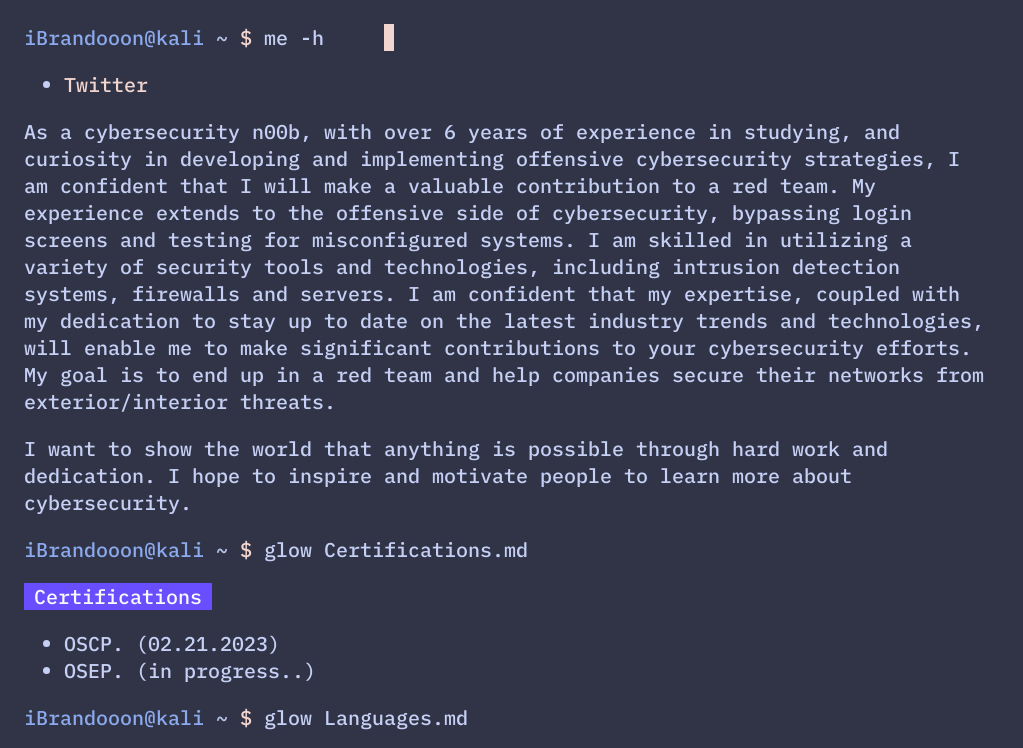
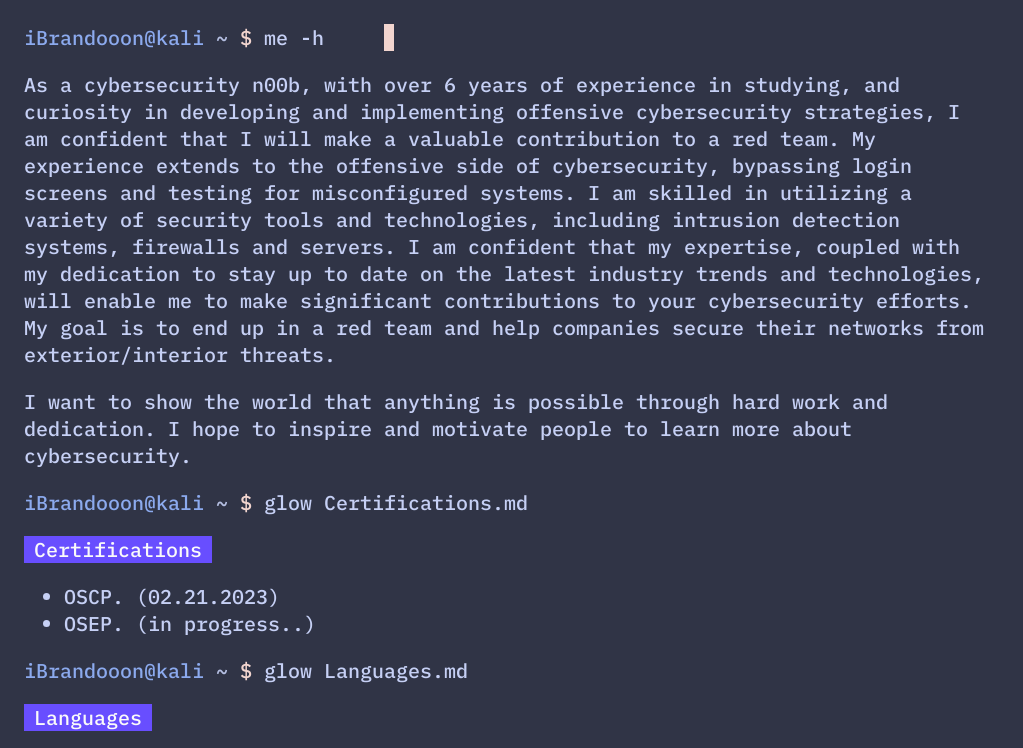
Before and after one commit to eternal-b/brandoon95.github.io, a plain HTML site: page index.html in a window 1280 px wide. Shown: the top 748 px of the page, without its empty margins (0-1023 px from the left). Drawn offline with Linux system fonts and the light colour scheme; a web font is replaced by a local one.

Commit message:
Update index.html

```diff
--- a/index.html
+++ b/index.html
@@ -14,11 +14,7 @@
     <div class="typeme"><span class="text-secondary">iBrandooon@kali </span><span class="text-background">~ </span><span class="cursor">$ </span>me -h</div>
        <section class="output">
     <ul class="links">
-    <li>
-        <a class="twitter" href="https://twitter.com/iBrandooon" alt="twitter" target="_blank">
-            Twitter
-        </a>
-    </li>
+
     </ul>
     <p>
 As a cybersecurity n00b, with over 6 years of experience in studying, and curiosity in developing and implementing offensive cybersecurity strategies, I am confident that I will make a valuable contribution to a red team.
```
